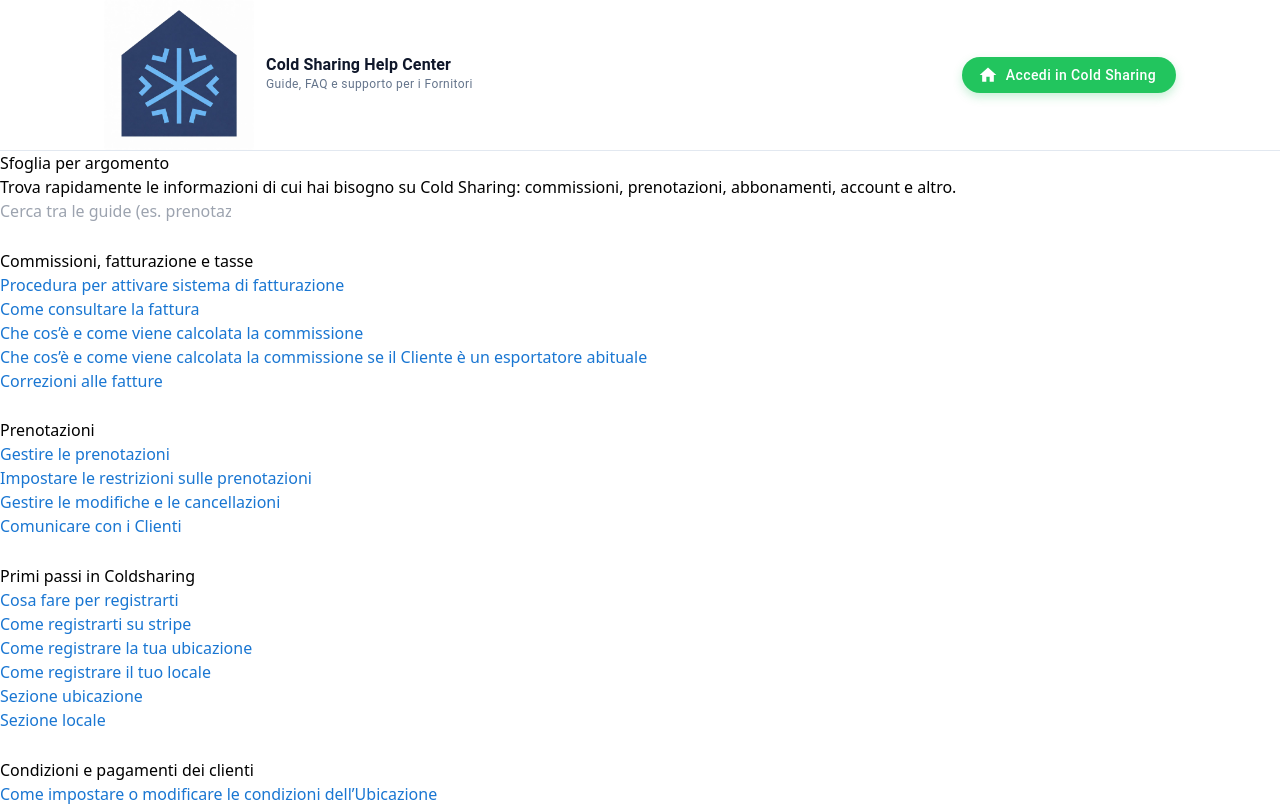
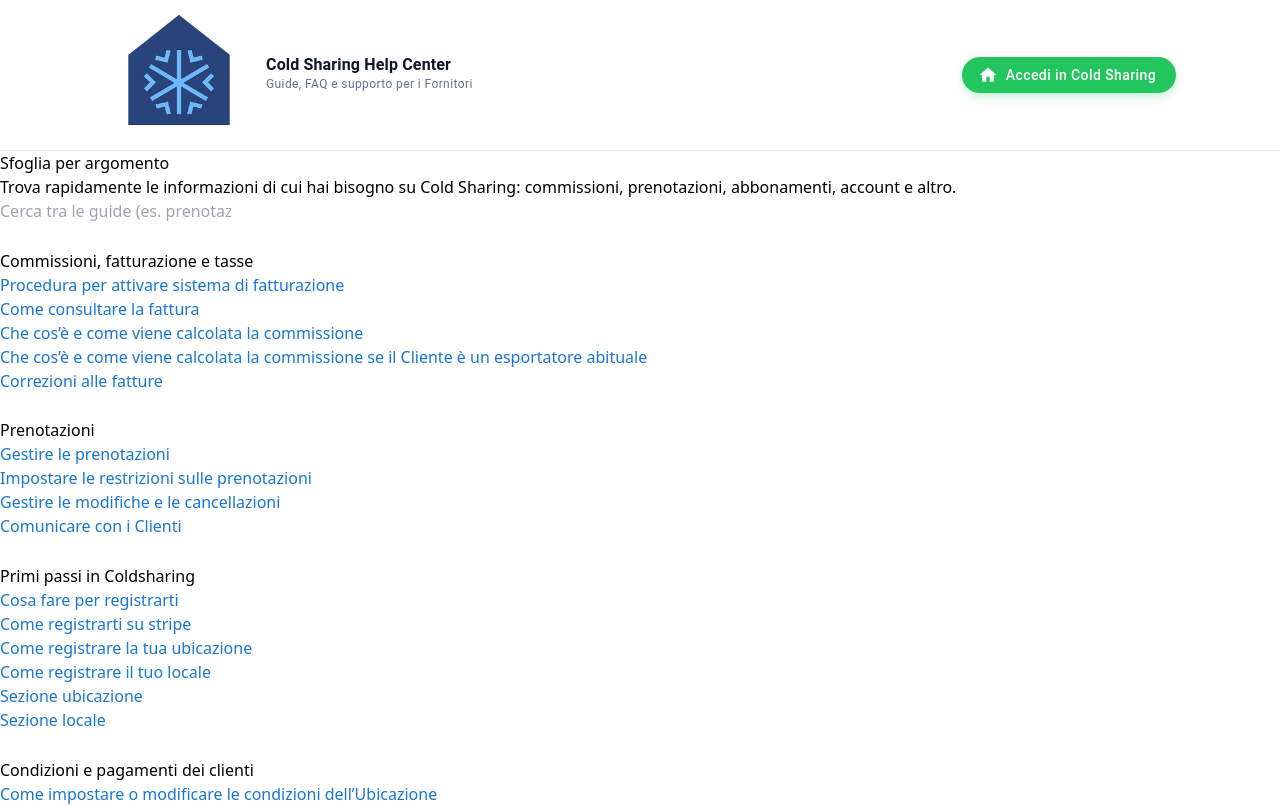
Before and after one commit to claralorusso/coldhsharing, a React (Vite) app: page / in a window 1280 px wide. Shown: the top 806 px of the page. Built offline with nearby package versions, Linux system fonts and the light colour scheme.

Commit message:
feat. bug fix

```diff
--- a/index.html
+++ b/index.html
@@ -2,7 +2,7 @@
 <html lang="en">
   <head>
     <meta charset="UTF-8" />
-    <link rel="icon" type="image/png" href="/logosenzascritta.jpeg" />
+    <link rel="icon" type="image/png" href="/logotrasp.png" />
     <meta name="viewport" content="width=device-width, initial-scale=1.0" />
     <title>Cold Sharing | Guida e supporto alla piattaforma</title>
     <meta name="description" content="Pagina di supporto ColdSharing: informazioni su funzionalità, account, prenotazioni, commissioni e utilizzo della piattaforma.">
--- a/src/layout/components/topbar.tsx
+++ b/src/layout/components/topbar.tsx
@@ -24,7 +24,7 @@
           {/* Immagine logo */}
           <Box
             component="img"
-            src="/logosenzascritta.jpeg"
+            src="/logotrasp.png"
             alt="Coldsharing"
             sx={{
               height: 150,
```
Also changed, not shown: public/logotrasp.png (added).
